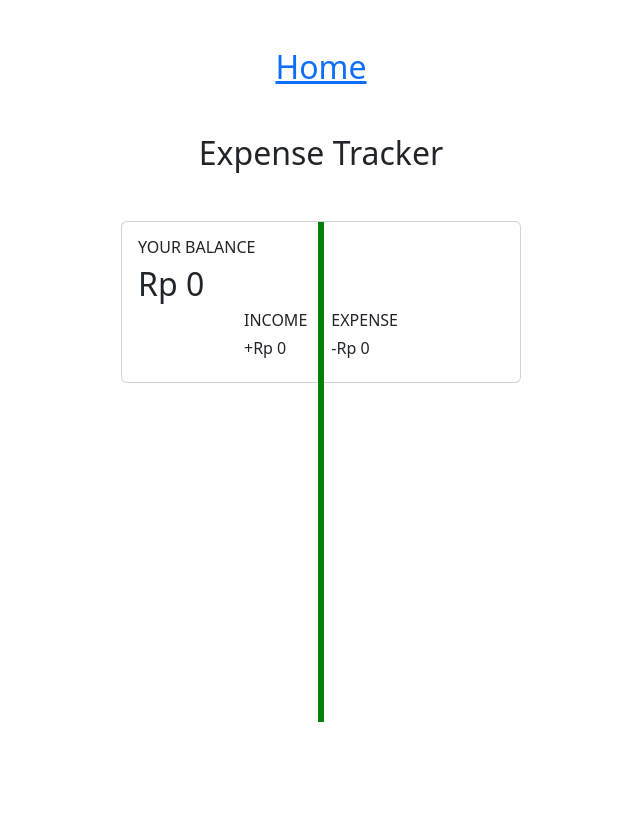
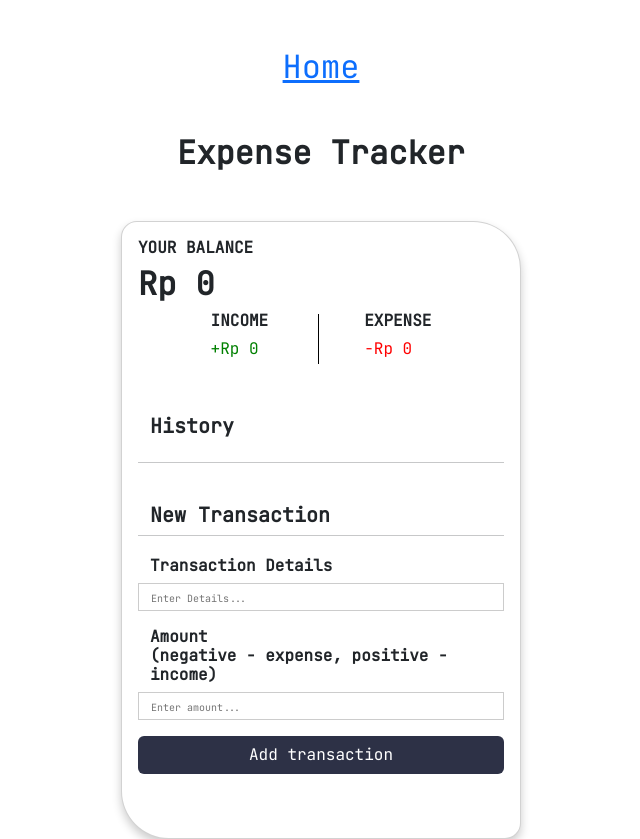
Before and after one commit to raturaihan/HTML-CSS-JS, a plain HTML site: page pages/tracker.html in a window 1280 px wide. Shown: the whole page, without its empty margins (319-959 px from the left). Before the commit the page ends 800 px from the top, so only its background shows below. Drawn offline with nearby package versions, Linux system fonts and the light colour scheme.

Commit message:
Add Tracker page (static)

```diff
--- a/assets/css/style-tracker.css
+++ b/assets/css/style-tracker.css
@@ -1 +1,43 @@
 @import url('https://fonts.googleapis.com/css2?family=JetBrains+Mono&display=swap');
+
+*{
+    font-family: 'JetBrains Mono';
+}
+
+.vertical-line{
+    border-left: 1px solid black;
+    height: 50px;
+    position: absolute;
+    left: 50%;
+    margin-left: -3px;
+    margin-top: 3px;
+}
+
+.tracker-card{
+    border-bottom-left-radius: 3em;
+    border-top-left-radius: 1em;
+    border-bottom-right-radius: 1em;
+    border-top-right-radius: 3em;
+    box-shadow: 0 5px 10px rgba(0,0,0,.2);
+}
+
+.btn-tracker{
+    background-color: #2d3146;
+    color: white;
+}
+
+input::placeholder {
+    font-size: 10px;
+}
+
+input{
+    border: 1px solid #ccc;
+}
+
+.price-income{
+    color: green;
+}
+
+.price-expense{
+    color: red;
+}
--- a/assets/css/style.css
+++ b/assets/css/style.css
@@ -79,12 +79,3 @@ footer i{
     width:100%;
     position:absolute;
 }
-
-.vertical-line{
-    border-left: 6px solid green;
-    height: 500px;
-    position: absolute;
-    left: 50%;
-    margin-left: -3px;
-    top: 0;
-}
--- a/pages/tracker.html
+++ b/pages/tracker.html
@@ -6,31 +6,58 @@
     <meta name="viewport" content="width=device-width, initial-scale=1.0">
     <title>Tracker</title>
     <link href="https://cdn.jsdelivr.net/npm/bootstrap@5.2.2/dist/css/bootstrap.min.css" rel="stylesheet" integrity="sha384-Zenh87qX5JnK2Jl0vWa8Ck2rdkQ2Bzep5IDxbcnCeuOxjzrPF/et3URy9Bv1WTRi" crossorigin="anonymous">
-    <link rel="stylesheet" href="/assets/css/style.css">
+    <link rel="stylesheet" href="/assets/css/style-tracker.css">
 </head>
 <body>
     <h2 class="text-center mt-5"><a href="./index.html">Home</a></h2>
-    <h2 class="text-center my-5">Expense Tracker</h2>
+    <h2 class="text-center my-5 fw-bold">Expense Tracker</h2>
     <div class="d-flex flex-row justify-content-center">
-        <div class="card" style="width: 25rem;">
+        <div class="card tracker-card" style="width: 25rem;">
             <div class="card-body">
-              <h6 class="card-title">YOUR BALANCE</h6>
-              <h2 class="price">Rp 0</h2>
+              <h6 class="card-title fw-bold">YOUR BALANCE</h6>
+              <h2 class="price-balance fw-bold">Rp 0</h2>
               <div class="d-flex justify-content-center">
                 <div class="row">
-                    <div class="col">
-                        <h6>INCOME</h6>
-                        <h6>+Rp 0</h6>
+                    <div class="col px-5">
+                        <h6 class="fw-bold">INCOME</h6>
+                        <h6 class="price-income">+Rp 0</h6>
                     </div>
                     <div class="vertical-line"></div>
-                    <div class="col">
-                        <h6>EXPENSE</h6>
-                        <h6>-Rp 0</h6>
+                    <div class="col px-5">
+                        <h6 class="fw-bold">EXPENSE</h6>
+                        <h6 class="price-expense">-Rp 0</h6>
                     </div>
                 </div>
               </div>
-            </div>
-          </div>
+              <div class="container">
+                <div class="row mt-5">
+                    <h5 class="fw-bold">History</h5>
+                    <div class="d-flex history justify-content-between">
+                        <p class="history-details"></p>
+                        <p class="history-amount"></p>
+                    </div>
+                    <!-- <ul id="history" class="list-unstyled">
+                    </ul> -->
+                    <hr>
+                </div>
+                <div class="row mt-4">
+                    <h5 class="fw-bold">New Transaction</h5>
+                    <hr>
+                </div>
+                <div class="row mt-1">
+                    <h6 class="fw-bold">Transaction Details</h6>
+                    <input type="text" placeholder="Enter Details..." id="input-details">
+                </div>
+                <div class="row mt-3">
+                    <h6 class="fw-bold">Amount <br> (negative - expense, positive - income)</h6>
+                    <input type="number" placeholder="Enter amount..." id="input-amount">
+                </div>
+                <div class="row mt-3 mb-5">
+                    <button class="btn btn-tracker" type="submit" onclick="add()">Add transaction</button>
+                </div>
+              </div>
+        </div>
     </div>
+    <script src="tracker.js"></script>
 </body>
 </html>
--- /dev/null
+++ b/pages/tracker.js
@@ -0,0 +1,18 @@
+const add = () => {
+    let parent = document.getElementById("history")
+    let inputDetail = document.getElementById("input-details")
+    let inputAmount = document.getElementById("input-amount")
+
+    if (inputAmount.value === 0){
+        return
+    }
+
+    let historyDetails = document.getElementById("history-details")
+    let historyAmount = document.getElementById("history-amount")
+    document.getElementById("history-details").innerHTML = inputDetail.value;
+    historyAmount.innerHTML = inputAmount.value;
+
+    parent.appendChild(historyDetails);
+    inputAmount.value = 0;
+    inputDetail.value = "";
+}
```
